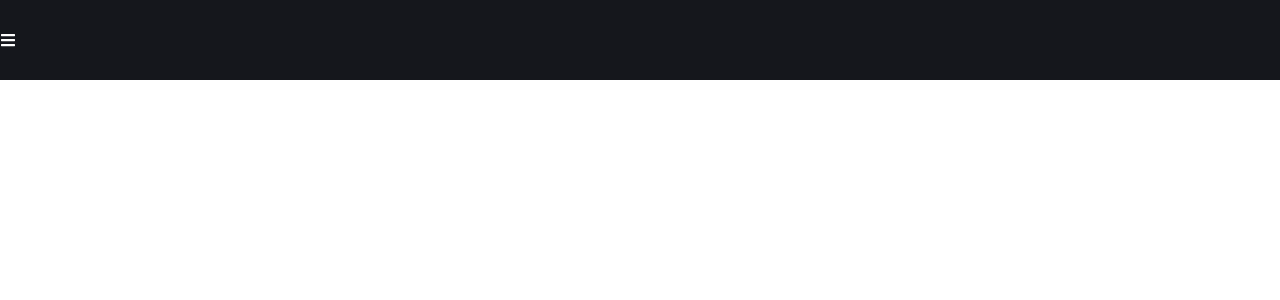
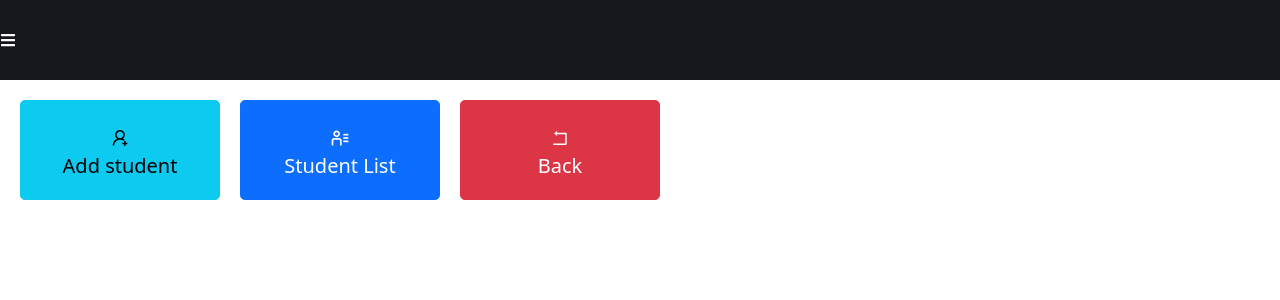
Before and after one commit to Tharmini21/StudentCrudFrontEnd, a React (Create React App) app: page / in a window 1280 px wide. Shown: the top 300 px of the page. Built offline with nearby package versions, Linux system fonts and the light colour scheme.

Commit message:
Admin Dashboard changes.

```diff
--- a/src/App.css
+++ b/src/App.css
@@ -84,6 +84,13 @@
     display: block;
   }
 }
+.admin a{
+  padding: 20px;
+  margin-left: 20px;
+  margin-top: 20px;
+  width: 200px;
+  height: 100px;
+}
 .pagination{
   position: relative;
   margin-right: 0px;
--- a/src/App.js
+++ b/src/App.js
@@ -10,6 +10,7 @@ import AppLayout from './AppLayout';
 import { BrowserRouter as Router, Route, Link, Routes, useNavigate } from 'react-router-dom';
 import history from './history'
 import SideNav from './Student/SideNav';
+import { Admin } from './Student/Admin';
 function App() {
   return (
     <Router history={history}>
@@ -19,6 +20,7 @@ function App() {
         <Route exact path="/Addstudent" element={<Addstudent />} />
         <Route exact path='/edit/:id' element={<Editstudent/>} />
         <Route exact path="/Addstudentdata" element={<Addstudentdata />} />
+        <Route exact path="/" element={<Admin />} />
       </Routes>
     </Router>
   );
--- /dev/null
+++ b/src/Student/Admin.js
@@ -0,0 +1,14 @@
+import * as AiIcons from "react-icons/ai";
+import * as CaIcons from "react-icons/cg";
+import { IconContext } from "react-icons/lib";
+export function Admin() {
+    return (
+        <div>
+            <div  class="admin">
+                <a href="/Addstudent" class="btn btn-info btn-lg" role="button"><AiIcons.AiOutlineUserAdd></AiIcons.AiOutlineUserAdd> <br />Add student</a>
+                <a href="/Studentlist" class="btn btn-primary btn-lg" role="button"><CaIcons.CgUserList></CaIcons.CgUserList> <br /> Student List</a>
+                <a href="/" class="btn btn-danger btn-lg" role="button"><AiIcons.AiOutlineRollback></AiIcons.AiOutlineRollback> <br /> Back</a>
+            </div>
+        </div>
+    )
+}
--- a/src/Student/SideNav.js
+++ b/src/Student/SideNav.js
@@ -46,14 +46,10 @@ const SideNav = (props) => {
                     <SidebarNav sidebar={sidebar}>
                         <SidebarWrap>
                             <AiIcons.AiOutlineClose onClick={showSidebar} />
-                            {/* <a href="" class="closebtn" onClick={closeNav}>&times;</a> */}
-                            {/* <Link to="/Addstudent">Add Student</Link>
-                            <Link to="/Studentlist">Student List</Link> */}
-                            {/* <NavLink exact to='/Studentlist'><AiIcons.AiOutlineUserAdd></AiIcons.AiOutlineUserAdd><span>Student List</span>
-                            </NavLink> */}
                             <div class="navbar">
                                 <a href="/Addstudent"><AiIcons.AiOutlineUserAdd></AiIcons.AiOutlineUserAdd>  Addstudent</a>
-                                <p><a href="/Studentlist" onClick={showSidebar}><CaIcons.CgUserList></CaIcons.CgUserList>  Student List</a></p>
+                                <a href="/Studentlist" onClick={showSidebar}><CaIcons.CgUserList></CaIcons.CgUserList>  Student List</a>
+                                <a href="/" onClick={showSidebar}><AiIcons.AiOutlineRollback></AiIcons.AiOutlineRollback>  Back to dashboard</a>
                             </div>
                             {/* {sideMenu.map((item, index) => {
                                 return <NavItem key={index} item={item} />;
--- a/src/Student/Studentlist.js
+++ b/src/Student/Studentlist.js
@@ -154,7 +154,7 @@ export default class Studentlist extends Component {
                         </tfoot>
                     </table>
                 </div>
-                <div className="pagination">
+                <div className="pagination" style={{ float:'right', marginRight:'20px' }}>
                     <button onClick={() => this.previousPage(this.state.page - 1)} disabled={this.state.page === 1}>Previous Page</button>
                     <button onClick={() => this.nextPage(this.state.page + 1)} disabled={this.state.page === Math.ceil(this.state.TotalCount / this.state.limit)}>Next Page</button>
                 </div>
```
